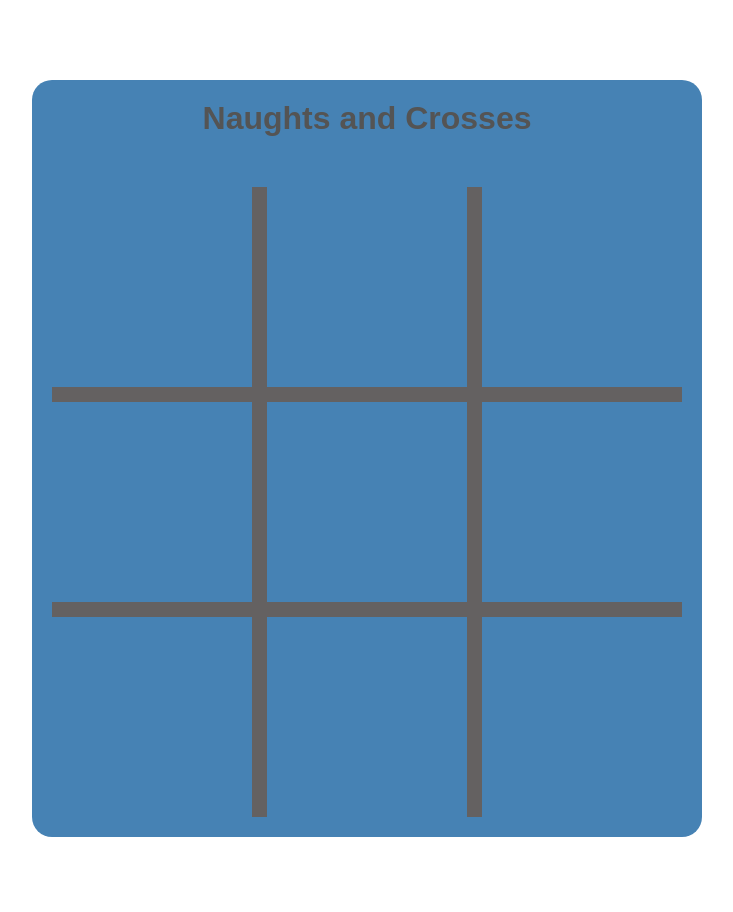
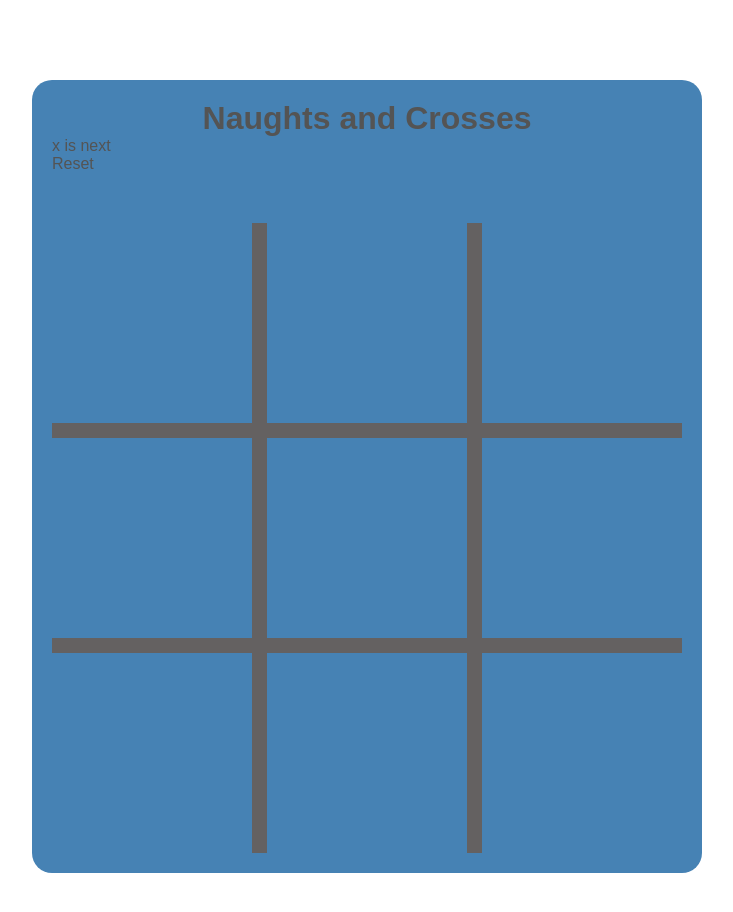
Before and after one commit to nware1066/naughts-and-crosses, a plain HTML site: page index.html in a window 1280 px wide. Shown: the whole page, without its empty margins (273-1006 px from the left). Drawn offline with Linux system fonts and the light colour scheme.

Commit message:
Add fields for game status and game reset

```diff
--- a/index.html
+++ b/index.html
@@ -10,6 +10,10 @@
 <body>
     <div class="container">
         <h1 class="title">Naughts and Crosses</h1>
+        <div class="status-wrapper">
+            <div class="status">x is next</div>
+            <div class="reset">Reset</div>
+        </div>
         <div class="game-grid">
             <div class="game-cell"></div>
             <div class="game-cell"></div>
```
